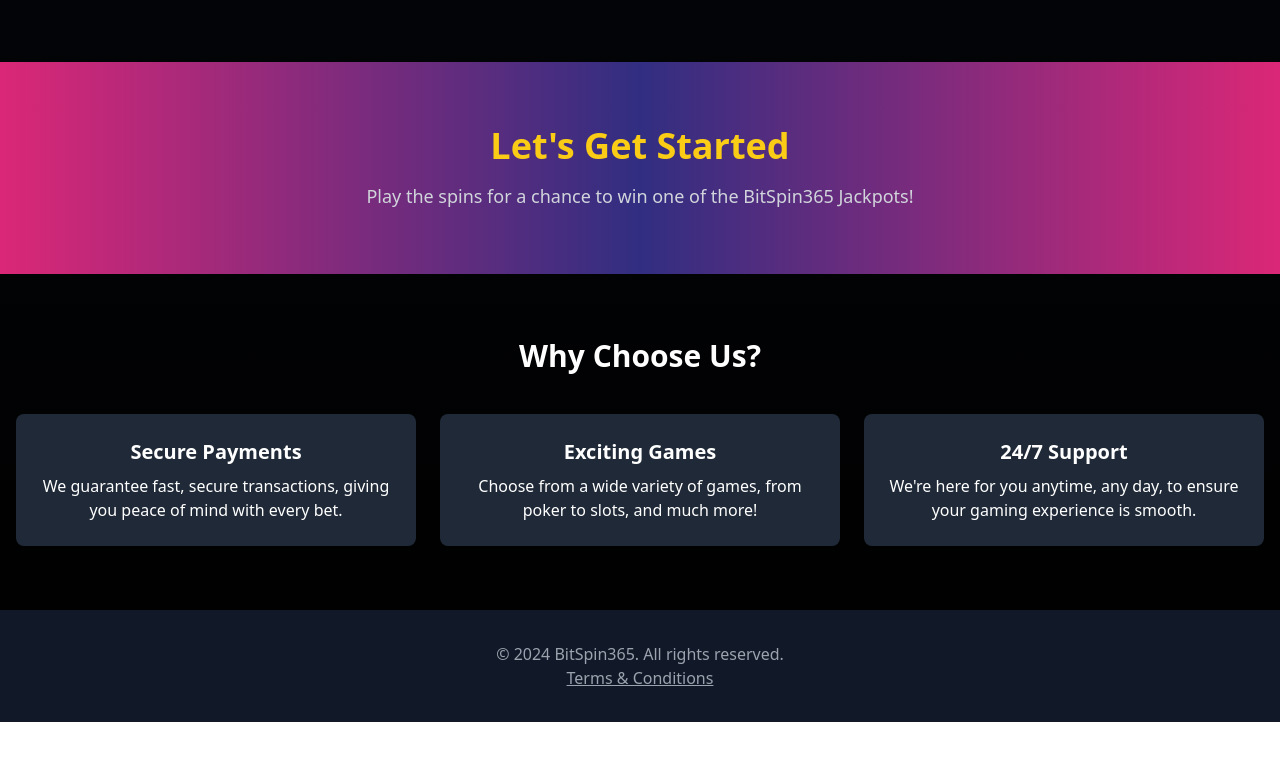
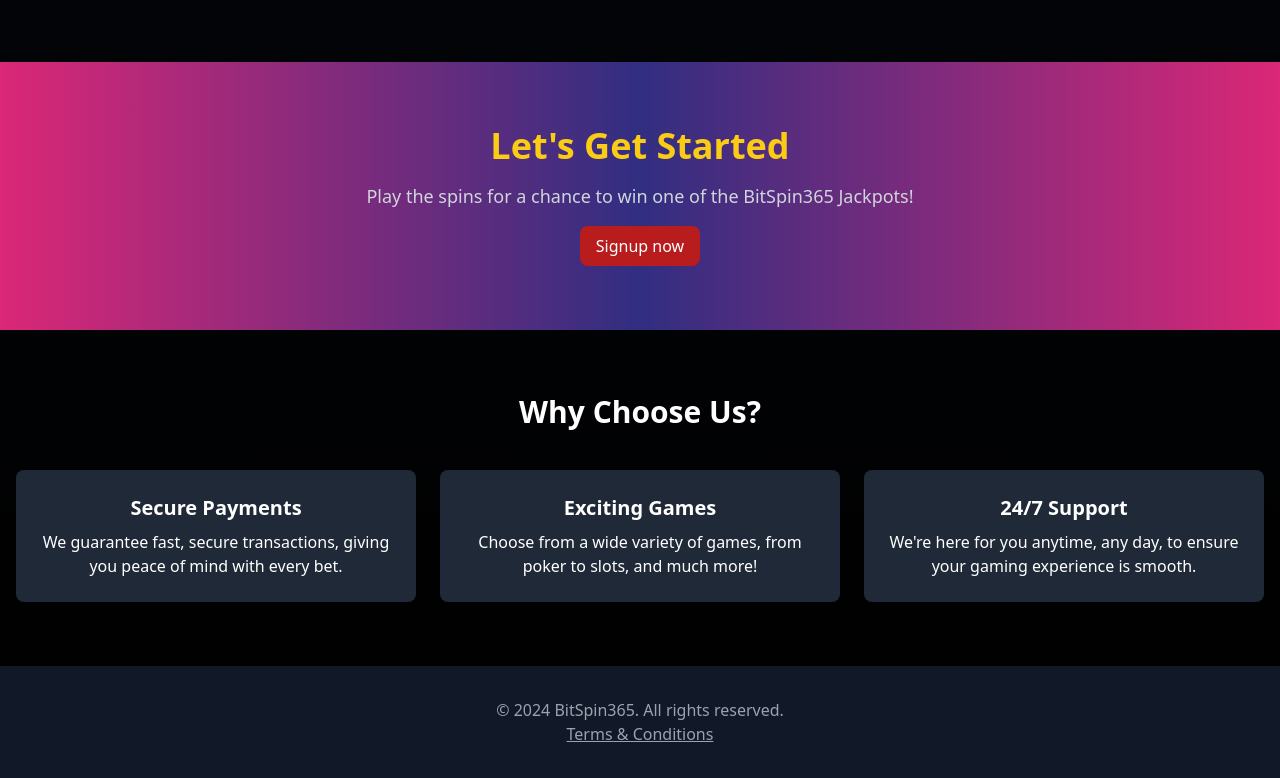
Before and after one commit to 1anshu-stack/bitSpin365, a React (Vite) app: page / in a window 1280 px wide. Shown: the part 3449-4227 px from the top of the page. Before the commit the page ends 4171 px from the top, so only its background shows below. Built offline with nearby package versions, Linux system fonts and the light colour scheme.

Commit message:
added signup button in lets get started div

```diff
--- a/src/component/LandingPage.jsx
+++ b/src/component/LandingPage.jsx
@@ -4,9 +4,18 @@
 import GameCarousel from './GameCarousel';
 import JackpotSection from "./JackpotSection.jsx";
 import FeedbackCard from './FeedbackCard';
+import Signup from './Signup';
 
 const LandingPage = () => {
     const [darkMode, setDarkMode] = useState(false);
+    const [showSignup, setShowSignup] = useState(false);
+    const openSignup = () => {
+            setShowSignup(true);
+        };
+
+        const closeSignup = () => {
+            setShowSignup(false);
+        };
 
     // Sample feedback data
     const feedbacks = [
@@ -82,7 +91,9 @@
                                     className="flex-shrink-0 w-80"
                                     initial={{opacity: 0, x: 100}}
                                     animate={{opacity: 1, x: 0}}
-                                    transition={{duration: 0.5, delay: index * 0.1}}
+                                    exit={{ opacity: 0, x: -100}}
+                                    transition={{duration: 0.5, delay: index * 0.1, type: "spring",
+                                        stiffness: 300, damping: 20}}
                                     whileHover={{ scale: 1.05, y: -5 }}
                                  >
                                      <FeedbackCard {...feedback} />
@@ -101,6 +112,9 @@
                         <p className="text-lg text-gray-300 mt-4">
                             Play the spins for a chance to win one of the BitSpin365 Jackpots!
                         </p>
+                        <button className="nav-button mt-4 py-2 px-4 bg-red-700 text-white rounded-lg hover:bg-red-600 transition duration-300" onClick={openSignup}>
+                            Signup now
+                        </button>
                     </div>
                 </section>
                 {/* Features Section */}
@@ -128,6 +142,7 @@
                     <a href="/terms" className="underline">Terms & Conditions</a>
                 </footer>
             </div>
+            {showSignup && <Signup closeSignup={closeSignup} />}
         </div>
     );
 };
```
